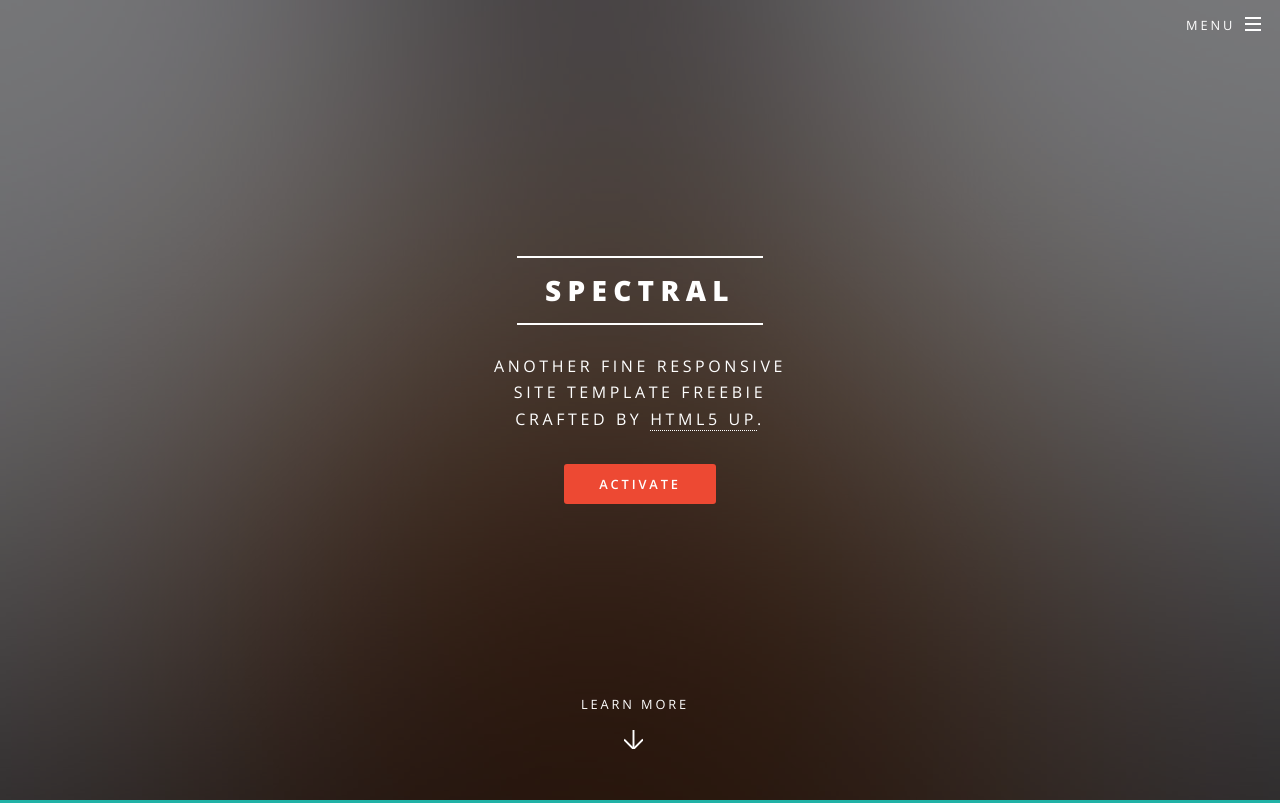
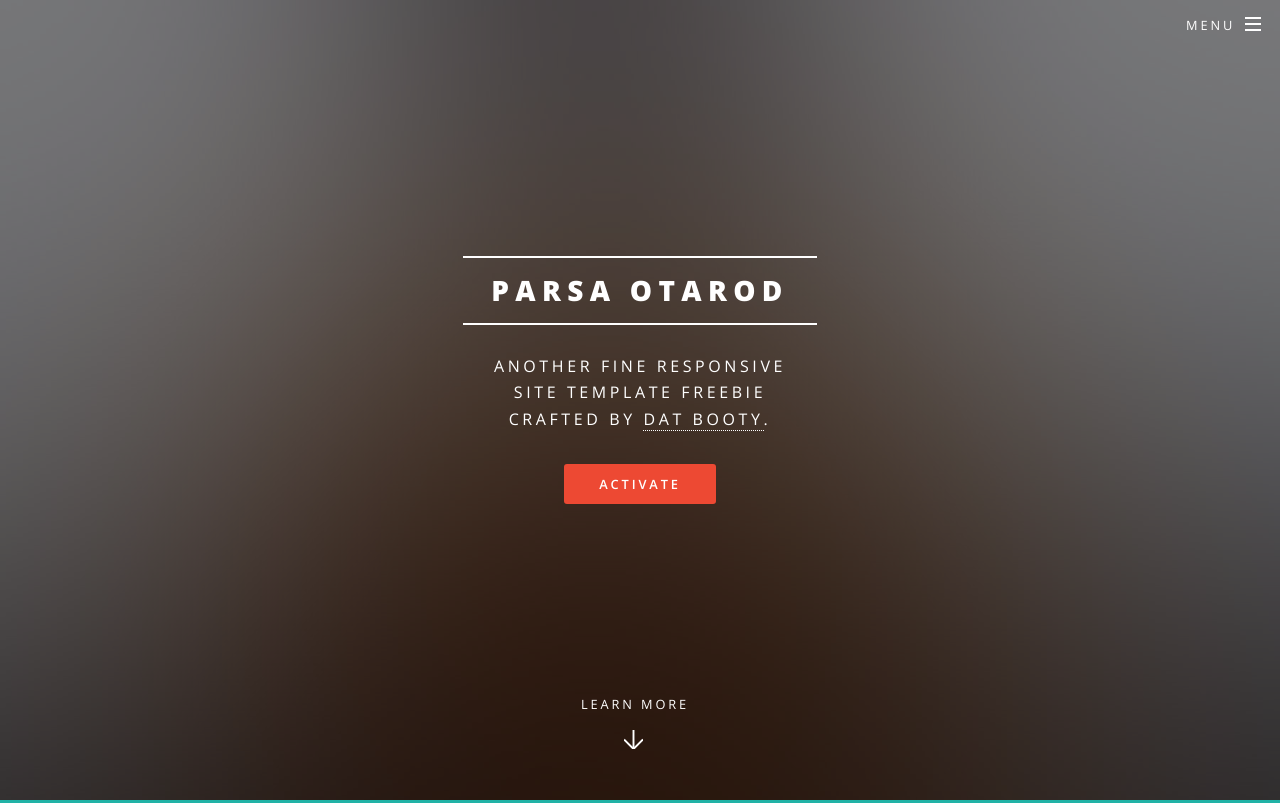
Before and after one commit to parsaotarod/parsaotarod.github.io, a plain HTML site: page index.html in a window 1280 px wide. Shown: the top 803 px of the page. Drawn offline with nearby package versions, Linux system fonts and the light colour scheme.

Commit message:
Da Booty

```diff
--- a/index.html
+++ b/index.html
@@ -43,10 +43,10 @@
 				<!-- Banner -->
 					<section id="banner">
 						<div class="inner">
-							<h2>Spectral</h2>
+							<h2>Parsa Otarod</h2>
 							<p>Another fine responsive<br />
 							site template freebie<br />
-							crafted by <a href="http://html5up.net">HTML5 UP</a>.</p>
+							crafted by <a href="http://bigbutts.com">Dat Booty</a>.</p>
 							<ul class="actions">
 								<li><a href="#" class="button special">Activate</a></li>
 							</ul>
```
